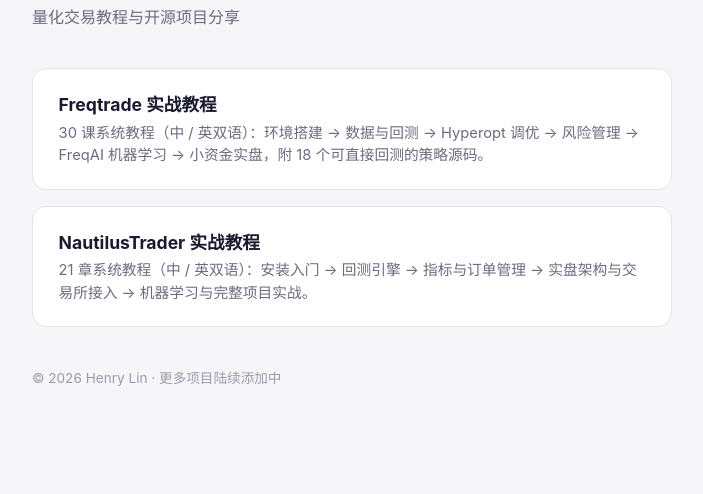
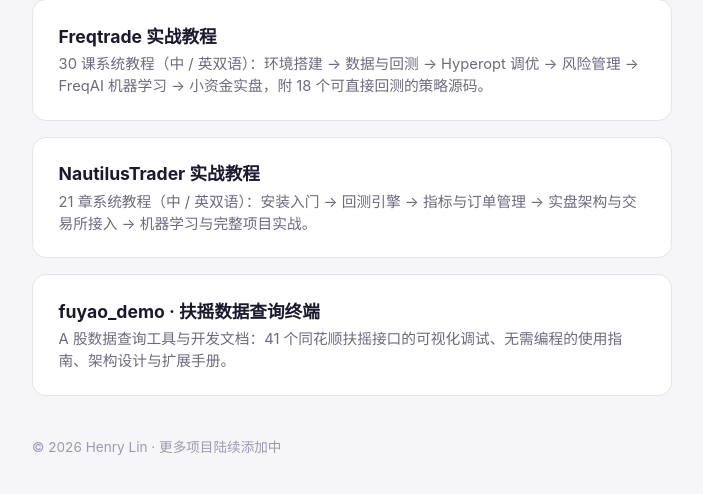
Before and after one commit to henrylin99/henrylin99.github.io, a plain HTML site: page index.html in a window 1280 px wide. Shown: the part 224-718 px from the top of the page, without its empty margins (288-991 px from the left). Drawn offline with Linux system fonts and the light colour scheme.

Commit message:
Add fuyao_demo docs card

```diff
--- a/index.html
+++ b/index.html
@@ -46,6 +46,11 @@
       <p>21 章系统教程（中 / 英双语）：安装入门 → 回测引擎 → 指标与订单管理 → 实盘架构与交易所接入 → 机器学习与完整项目实战。</p>
     </a>
 
+    <a class="card" href="https://henrylin99.github.io/thx_quant/">
+      <h2>fuyao_demo · 扶摇数据查询终端</h2>
+      <p>A 股数据查询工具与开发文档：41 个同花顺扶摇接口的可视化调试、无需编程的使用指南、架构设计与扩展手册。</p>
+    </a>
+
     <footer>© 2026 Henry Lin · 更多项目陆续添加中</footer>
   </main>
 </body>
```
